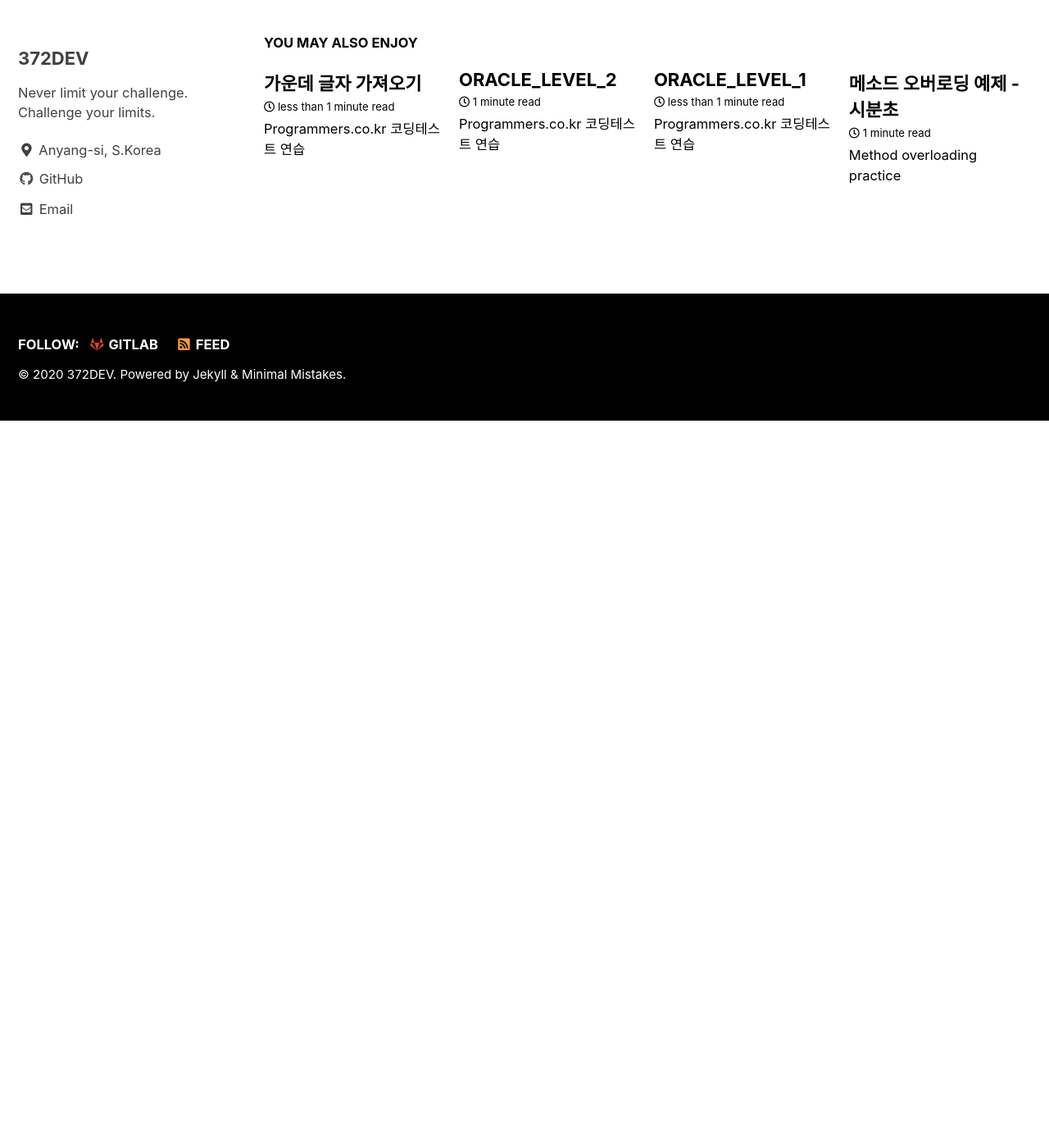
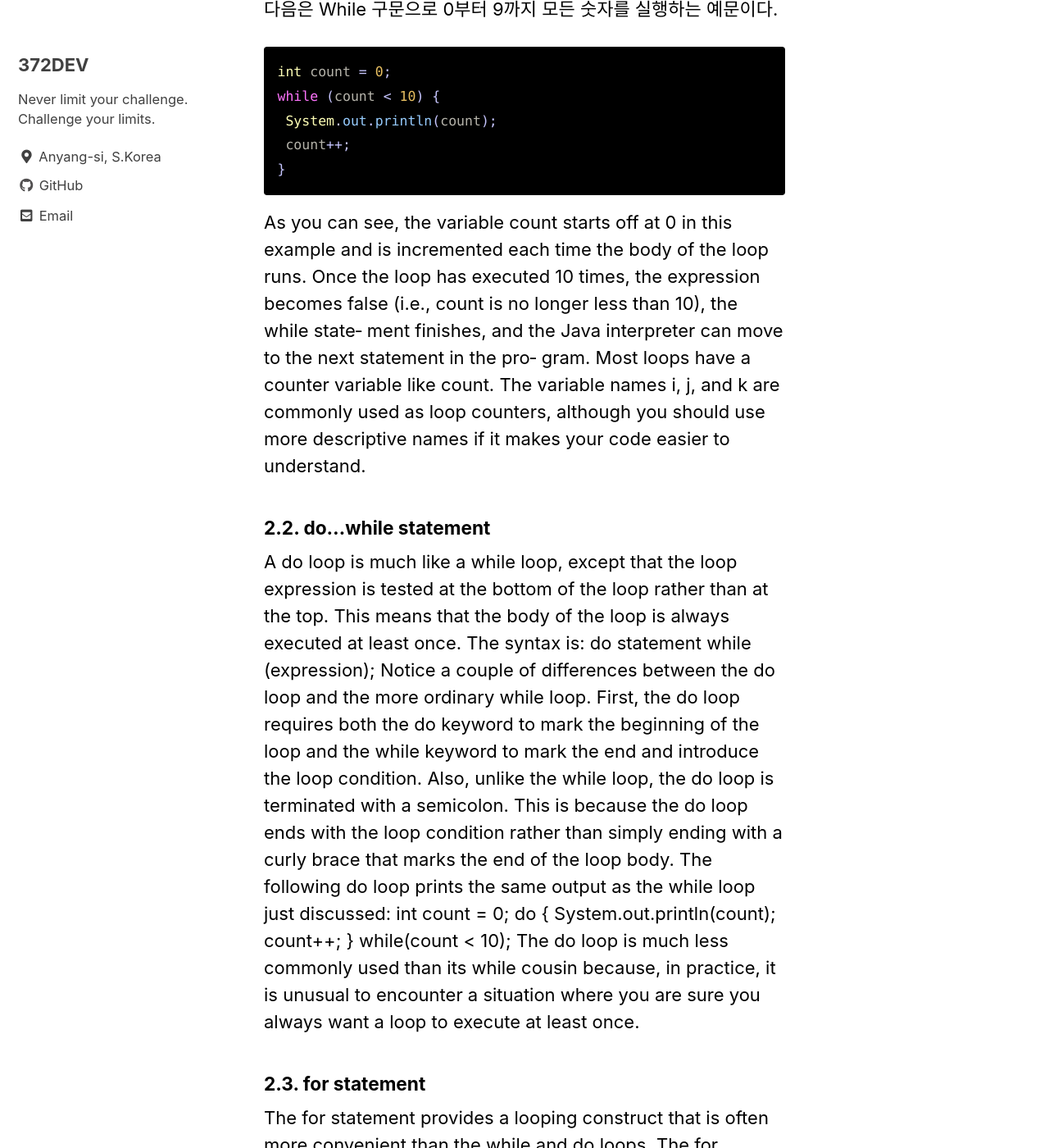
Before and after one commit to 372dev/372dev.github.io, a Jekyll site: the page built from _posts/2020-12-01-post17.md, in a window 1280 px wide and 1400 px high, scrolled down 8535 px. Shown: the whole window at 82% size. Built offline with Jekyll 4.4.1, drawn with Linux system fonts in a browser that asks for light colours; cached includes are drawn as plain includes; before the commit the page ends 9048 px from its top, so only the background shows below that; some of the changed text lies outside the part shown.

Commit message:
whiteship study_iteration
Started working on the iteration part

````diff
--- a/_posts/2020-12-01-post17.md
+++ b/_posts/2020-12-01-post17.md
@@ -196,12 +196,116 @@ switch(num) {
 
 루프(loop)라고 불리우는 반복문들은 어느 프로그래밍 언어에서나 기능을 반복적으로 수행하기 위해 사용됩니다. 자바에는 세가지 종류의 루프가 있는데 먼저 표를 보며 이 세가지를 비교해보고 시작하겠습니다.
 
+##### 2.1. while statement
+While 구문은 자바의 가장 기본적인 반복문이다, 기본적인 신택스는 다음과 같다.
 
+>while (조건) {
+>  실행할 구문
+>}
 
-##### 2.1. for statement
+While 구문은 실행시, 먼저 조건을 확인하며 이 조건에는 Boolean 변수나 Boolean 값(true/false)이 들어가야 한다. 값이 거짓이라면, 인터프리터는 뒤따르는 실행 구문을 건너뛰고 다음 코드를 읽는다. 한편 값이 참인 경우, 인터프리터는 뒤따르는 실행 구문을 실행하고 난 뒤 Boolean 값을 다시 한번 확인한다. 재확인된 값이 거짓이라면 실행 구문을 건너뛰고 참이라면 실행 구문을 다시 한번 더 실행하며 이와 같은 순환이 계속해서 반복된다. 언제까지? 조건의 값이 true인 경우 계속(false가 된 경우 멈춘다). 반복이 모두 끝나야만 인터프리터는 다음으로 넘어간다.
 
+다음 신택스를 이용해서 무한반복 구문을 만들 수 있다.
 
-##### 2.2. while statement
+>while(true)
 
+다음은 While 구문으로 0부터 9까지 모든 숫자를 실행하는 예문이다.
 
-##### 2.3. do...while statement
+```java
+int count = 0;
+while (count < 10) {
+ System.out.println(count);
+ count++;
+}
+```
+
+As you can see, the variable count starts off at 0 in this example and is incremented
+each time the body of the loop runs. Once the loop has executed 10 times, the
+expression becomes false (i.e., count is no longer less than 10), the while state‐
+ment finishes, and the Java interpreter can move to the next statement in the pro‐
+gram. Most loops have a counter variable like count. The variable names i, j, and k
+are commonly used as loop counters, although you should use more descriptive
+names if it makes your code easier to understand.
+
+##### 2.2. do...while statement
+
+A do loop is much like a while loop, except that the loop expression is tested at the
+bottom of the loop rather than at the top. This means that the body of the loop is
+always executed at least once. The syntax is:
+do
+ statement
+while (expression);
+Notice a couple of differences between the do loop and the more ordinary while
+loop. First, the do loop requires both the do keyword to mark the beginning of the
+loop and the while keyword to mark the end and introduce the loop condition.
+Also, unlike the while loop, the do loop is terminated with a semicolon. This is
+because the do loop ends with the loop condition rather than simply ending with a
+curly brace that marks the end of the loop body. The following do loop prints the
+same output as the while loop just discussed:
+int count = 0;
+do {
+ System.out.println(count);
+ count++;
+} while(count < 10);
+The do loop is much less commonly used than its while cousin because, in practice,
+it is unusual to encounter a situation where you are sure you always want a loop to
+execute at least once.
+
+##### 2.3. for statement
+
+The for statement provides a looping construct that is often more convenient than
+the while and do loops. The for statement takes advantage of a common looping
+Java Syntax
+Statements | 59
+pattern. Most loops have a counter, or state variable of some kind, that is initialized
+before the loop starts, tested to determine whether to execute the loop body, and
+then incremented or updated somehow at the end of the loop body before the test
+expression is evaluated again. The initialize, test, and update steps are the three
+crucial manipulations of a loop variable, and the for statement makes these three
+steps an explicit part of the loop syntax:
+for(initialize; test; update) {
+ statement
+}
+This for loop is basically equivalent to the following while loop:
+initialize;
+while (test) {
+ statement;
+ update;
+}
+Placing the initialize, test, and update expressions at the top of a for loop
+makes it especially easy to understand what the loop is doing, and it prevents mis‐
+takes such as forgetting to initialize or update the loop variable. The interpreter dis‐
+cards the values of the initialize and update expressions, so to be useful, these
+expressions must have side effects. initialize is typically an assignment expres‐
+sion, while update is usually an increment, decrement, or some other assignment.
+The following for loop prints the numbers 0 to 9, just as the previous while and do
+loops have done:
+int count;
+for(count = 0 ; count < 10 ; count++)
+ System.out.println(count);
+Notice how this syntax places all the important information about the loop variable
+on a single line, making it very clear how the loop executes. Placing the update
+expression in the for statement itself also simplifies the body of the loop to a single
+statement; we don’t even need to use curly braces to produce a statement block.
+The for loop supports some additional syntax that makes it even more convenient
+to use. Because many loops use their loop variables only within the loop, the for
+loop allows the initialize expression to be a full variable declaration, so that the
+variable is scoped to the body of the loop and is not visible outside of it. For
+example:
+for(int count = 0 ; count < 10 ; count++)
+ System.out.println(count);
+Furthermore, the for loop syntax does not restrict you to writing loops that use
+only a single variable. Both the initialize and update expressions of a for loop
+60 | Chapter 2: Java Syntax from the Ground Up
+can use a comma to separate multiple initializations and update expressions. For
+example:
+for(int i = 0, j = 10 ; i < 10 ; i++, j--)
+ sum += i * j;
+Even though all the examples so far have counted numbers, for loops are not
+restricted to loops that count numbers. For example, you might use a for loop to
+iterate through the elements of a linked list:
+for(Node n = listHead; n != null; n = n.nextNode())
+ process(n);
+The initialize, test, and update expressions of a for loop are all optional; only
+the semicolons that separate the expressions are required. If the test expression is
+omitted, it is assumed to be true. Thus, you can write an infinite loop as for(;;).
````
